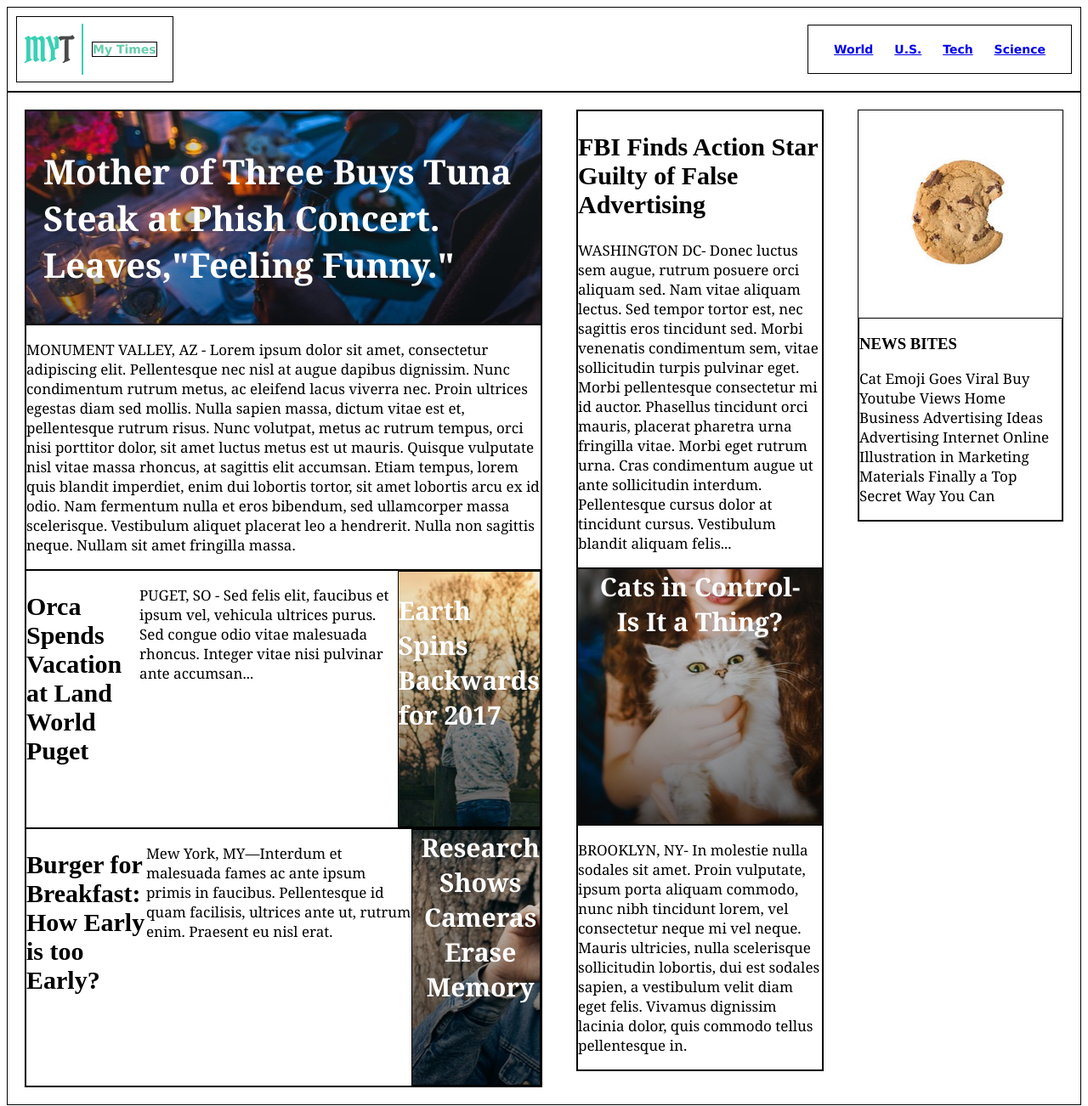
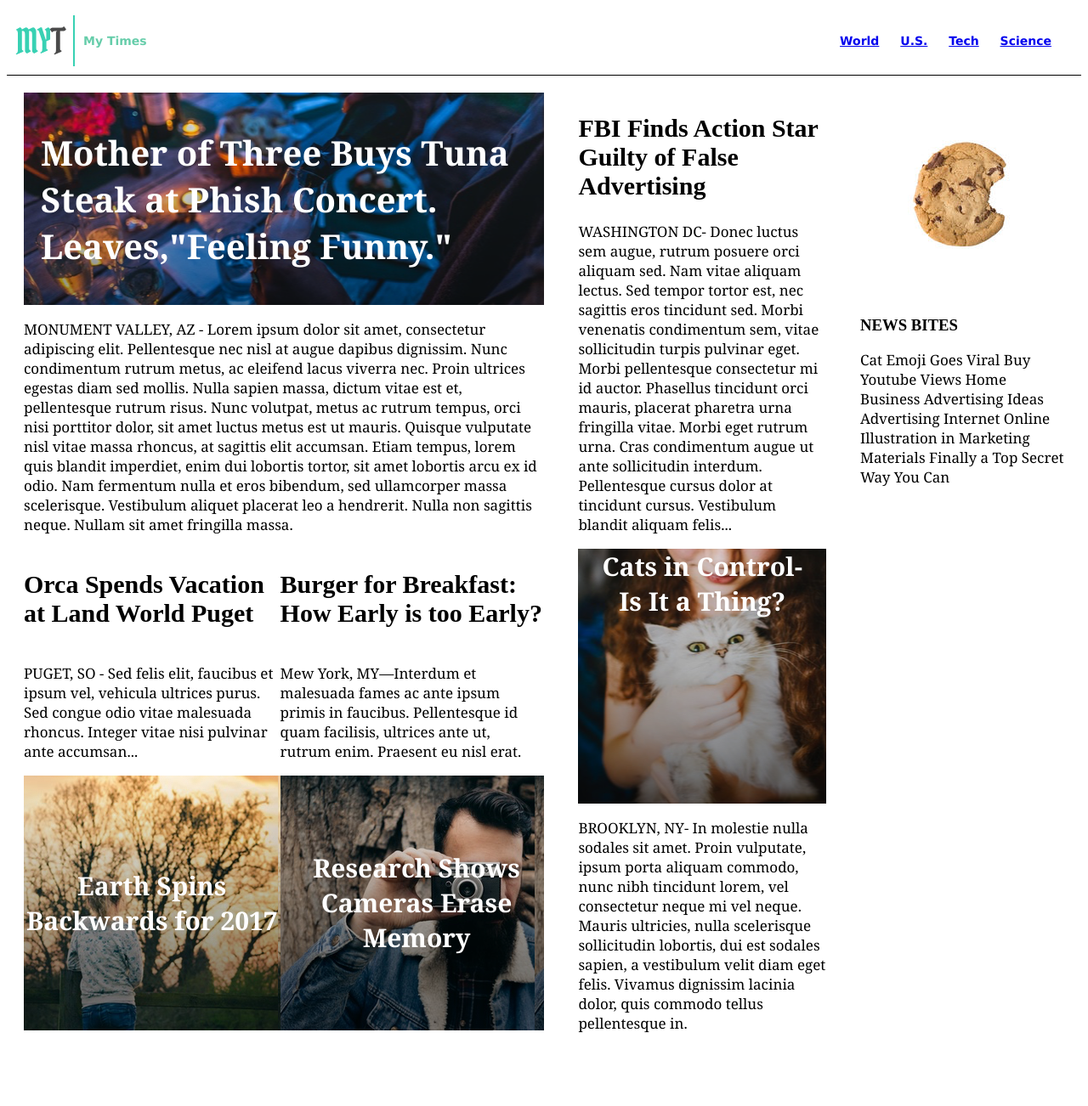
Before and after one commit to Kiearea/MyTimes, a plain HTML site: page index.html in a window 1280 px wide. Shown: the whole page at 85% size. After the commit the page ends 1261 px from the top, so only its background shows below. Drawn offline with Linux system fonts and the light colour scheme.

Commit message:
completed layout

```diff
--- a/index.html
+++ b/index.html
@@ -47,7 +47,8 @@
         </div>
 
         <div class="group">
-           <h2>Orca Spends Vacation at Land World Puget</h2>
+          <div class="group1">
+             <h2>Orca Spends Vacation at Land World Puget</h2>
              <p>PUGET, SO - Sed felis elit, faucibus et ipsum vel, vehicula ultrices
              purus. Sed congue odio vitae malesuada rhoncus. Integer vitae nisi
              pulvinar ante accumsan...</p>
@@ -56,10 +57,10 @@
            <div class="earth">
              <h2 class="backwards">Earth Spins Backwards for 2017</h2>
            </div>
-        </div>
+         </div>
 
-        <div class="group">
-            <h2>Burger for Breakfast: How Early is too Early?</h2>
+        <div class="group2">
+              <h2>Burger for Breakfast: How Early is too Early?</h2>
               <p>Mew York, MY—Interdum et malesuada fames ac ante ipsum primis in faucibus. Pellentesque id quam facilisis, ultrices ante ut,
               rutrum enim. Praesent eu nisl erat.</p>
 
@@ -67,6 +68,7 @@
               <p class="cameras">Research Shows Cameras Erase Memory</p>
             </div>
         </div>
+       </div>
       </div>
 
       <!-- Medium Items -->
--- a/resources/style.css
+++ b/resources/style.css
@@ -6,11 +6,11 @@
   font-size: 14px;
   border-bottom: 1px solid black;
   align-items: center;
-  padding: 10px;
+  padding: 5px;
 }
 
 .logo {
-  padding: 8px;
+  padding: 5px;
   display: inline-flex;
 }
 
@@ -29,9 +29,6 @@
   padding: 10px
 }
 
-div {
-border: 1px solid black;
-}
 /* Content */
 p {
   font-family: Georgia;
@@ -76,11 +73,23 @@ h2 {
   display: flex;
 }
 
+.group1 {
+  display: flex;
+  flex-direction: column;
+}
+
+.group2 {
+  display: flex;
+  flex-direction: column;
+}
+
 .earth { /* second image container */
   background-image: url(./images/fall.png);
   height: 300px;
   display: flex;
   justify-content: center;
+  align-items: center;
+  text-align: center;
 }
 
 .backwards { /*second text */
@@ -94,6 +103,8 @@ h2 {
   background-image: url(./images/hipster.png);
   height: 300px;
   display: flex;
+  align-items: center;
+  text-align: center;
 }
 
 .cameras { /*third text */
@@ -103,7 +114,6 @@ h2 {
   color: white;
   margin: 0;
   padding-left: 10px;
-  text-align: center;
 }
 
 /* 2nd Column */
```
